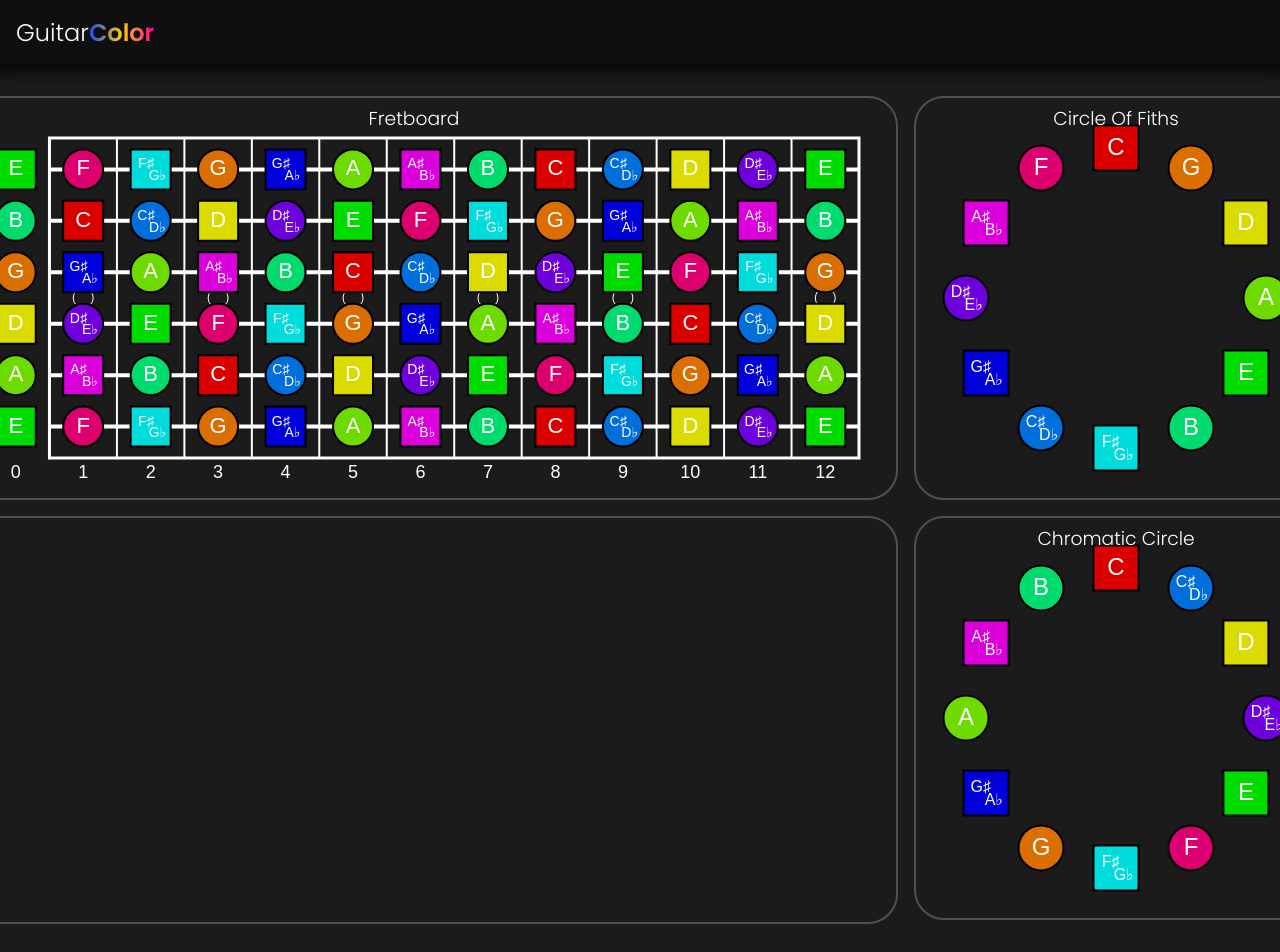
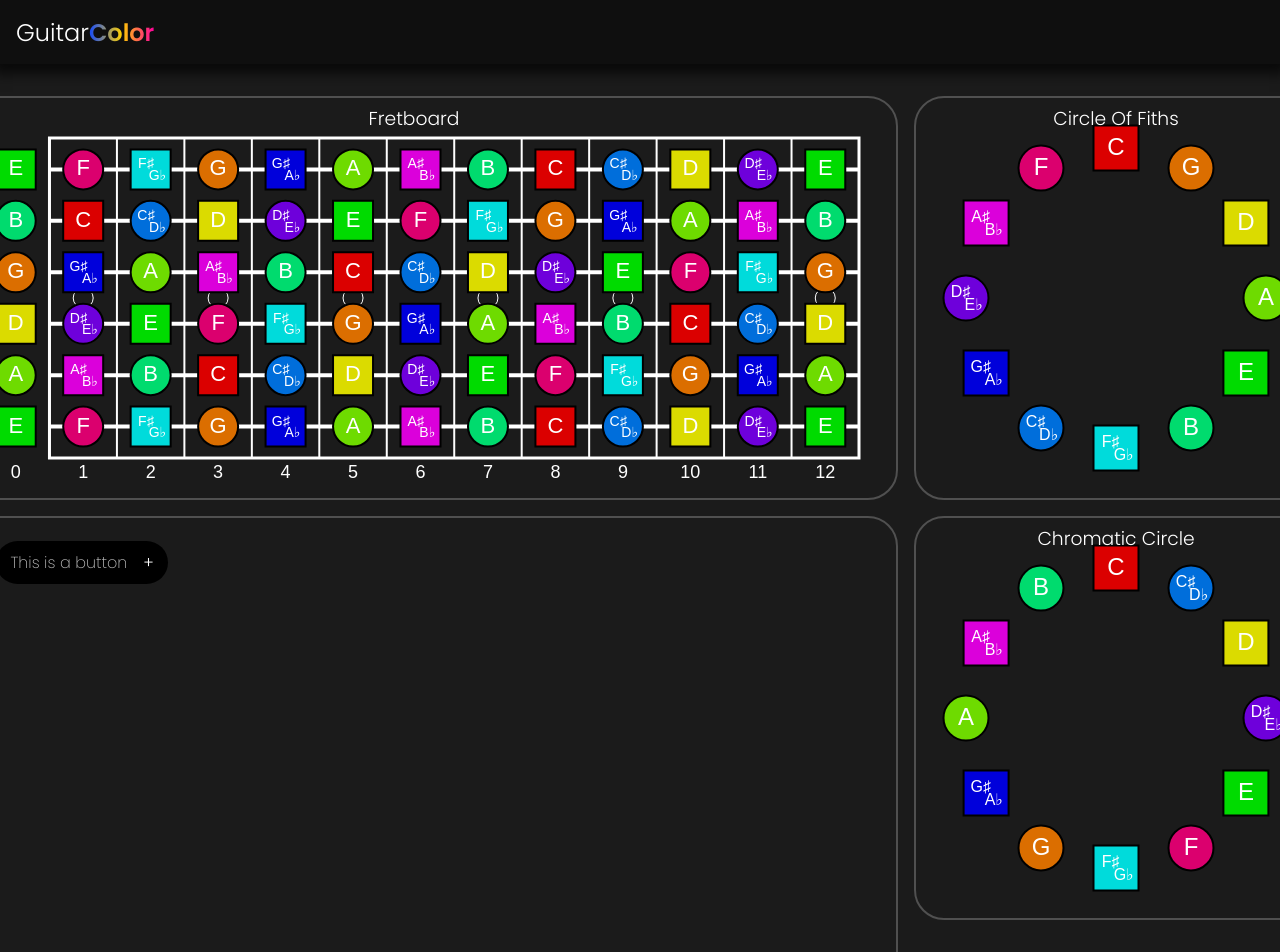
Before and after one commit to casperrr/color-guitar, a Next.js app: page / in a window 1280 px wide. Shown: the top 952 px of the page. Built offline with nearby package versions, Linux system fonts and the light colour scheme.

Commit message:
last commit before push

```diff
--- a/app/homePage.module.css
+++ b/app/homePage.module.css
@@ -14,27 +14,33 @@
 .main_container{
     margin: 2rem;
     display: grid;
-    grid-template-columns: repeat(3, 1rf);
+    /* grid-template-columns: repeat(3, 1rf); */
     gap: 1rem;
     justify-content: center;
+    /* grid-template-rows: auto; */
+
+    /* grid-template-columns: repeat(4, 1fr); */
+    /* grid-auto-flow: dense; */
 }
 
 .fretboard{
     grid-row: 1;
-    grid-column: 1 / span 2;
+    grid-column: 1 / span 3;
 
 }
 
 .circleFiths{
     grid-row: 1;
-    grid-column: 3;
+    grid-column: 4;
 }
 
 .circleChrom{
-    grid-column: 3;
+    grid-column: 4;
 }
 
 .controls{
-    grid-row: 2 / 3;
-    grid-column: 1 / span 2;
+    grid-row: 2 / span 1;
+    /* grid-row-start: span 1; */
+    /* grid-column-end: span 3; */
+    grid-column: 1 / span 3;
 }
--- a/components/Controls/Controls.jsx
+++ b/components/Controls/Controls.jsx
@@ -1,10 +1,13 @@
+import Dropdown from '../Inputs/Dropdown/Dropdown';
 import styles from './Controls.module.css';
 
 export default function Controls(){
 
     return(
         <div className={styles.controls_container}>
-
+            <Dropdown name={"This is a button"}>
+                <p>Here is some text that u cant see</p>
+            </Dropdown>
         </div>
     );
 }
--- a/components/Controls/Controls.module.css
+++ b/components/Controls/Controls.module.css
@@ -5,4 +5,6 @@
     border-width: 2px;
     border-radius: 30px;
     height: 100%;
+    padding: 2rem;
+    /* position: static; */
 }
--- a/components/Inputs/Dropdown/Dropdown.jsx
+++ b/components/Inputs/Dropdown/Dropdown.jsx
@@ -1,10 +1,78 @@
+"use client";
+import React, {useState} from "react";
+import styles from './Dropdown.module.css';
 
 
-const Dropdown = () => {
 
-  return (
-    <div>Dropdown</div>
-  )
+// const Dropdown = () => {
+
+//     const options = [
+//         {value: '1', label: 'weee'},
+//         {value: "2", label: "pee"}
+//     ];
+
+//     const [value, setValue] = useState(options[0].value);
+
+//     const handleChange = (event) => {
+//         setValue(event.target.value);
+//     }
+
+//     return (
+//         <div className={styles.dropdown_container}>
+//             <h4>Scale</h4>
+//             <select name="test" value={value} onChange={handleChange} className={styles.dropdownButton}>
+//                 {options.map((option) => (
+//                     <option value={option.value}>{option.label}</option>
+//                 ))}
+
+//             </select>
+//             <h3>Value = {value}</h3>
+//         </div>
+//     );
+// }
+
+
+
+let items = [
+    'toke','toked','toker','haz clarke','tokest'
+];
+
+
+const Dropdown = (props) => {
+    const [open, setOpen] = useState(false);
+
+    return(
+        <div className={styles.dropdown}>
+            <a className={styles.dropdownBtn}
+            onClick={() => setOpen(!open)}>
+                <p >
+                    {props.name}
+                </p>
+                <span>+</span>
+            </a>
+            {open && <DropdownMenu items={items}/>}
+        </div>
+    )
+}
+
+function DropdownMenu(props){
+
+    let items = props.items;
+
+    function DropdownItem(props){
+        return(
+            <a className={styles.DropdownItem}>
+                {props.children}
+            </a>
+        )
+    }
+
+    return(
+        <div className={styles.DropdownMenu}>
+            {items.map((item) => <DropdownItem>{item}</DropdownItem>)}
+
+        </div>
+    )
 }
 
 export default Dropdown
```
Also changed, not shown: components/Inputs/Button/Button.jsx (added, +16 -0 lines).
